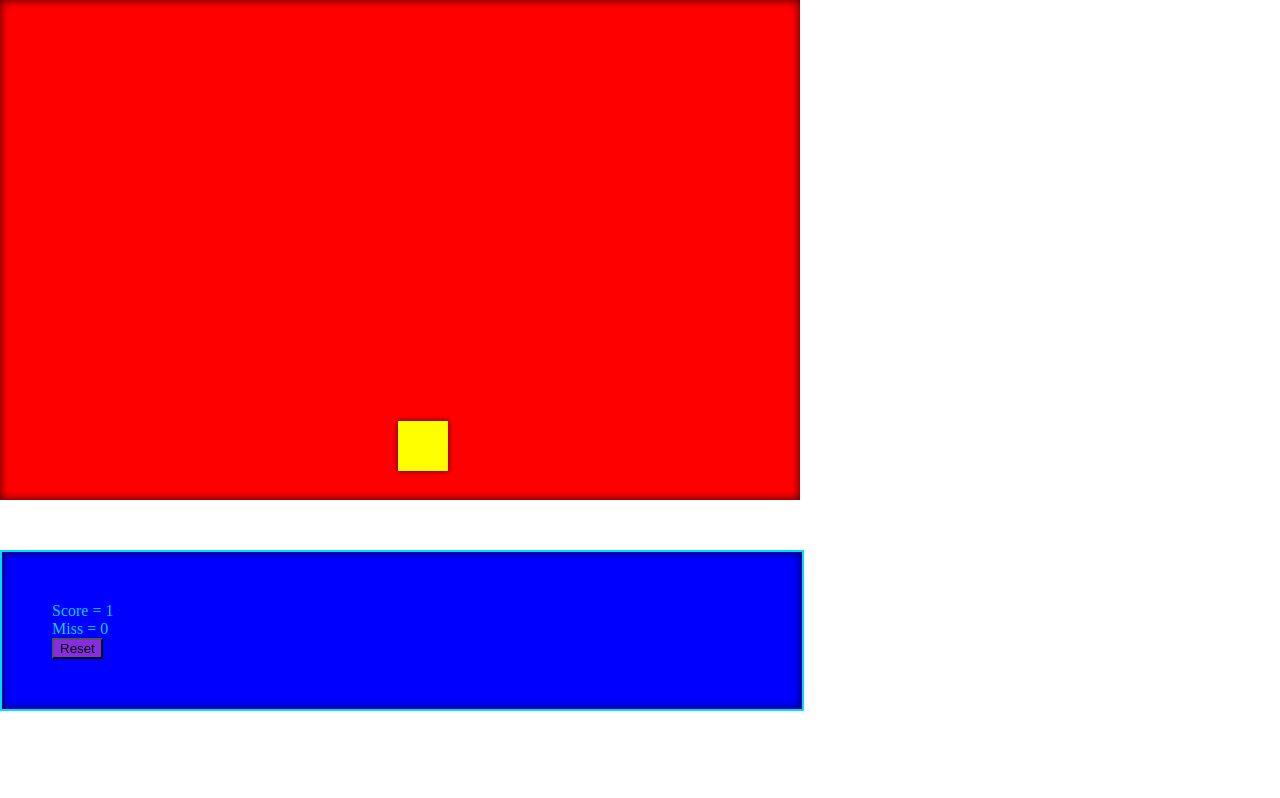
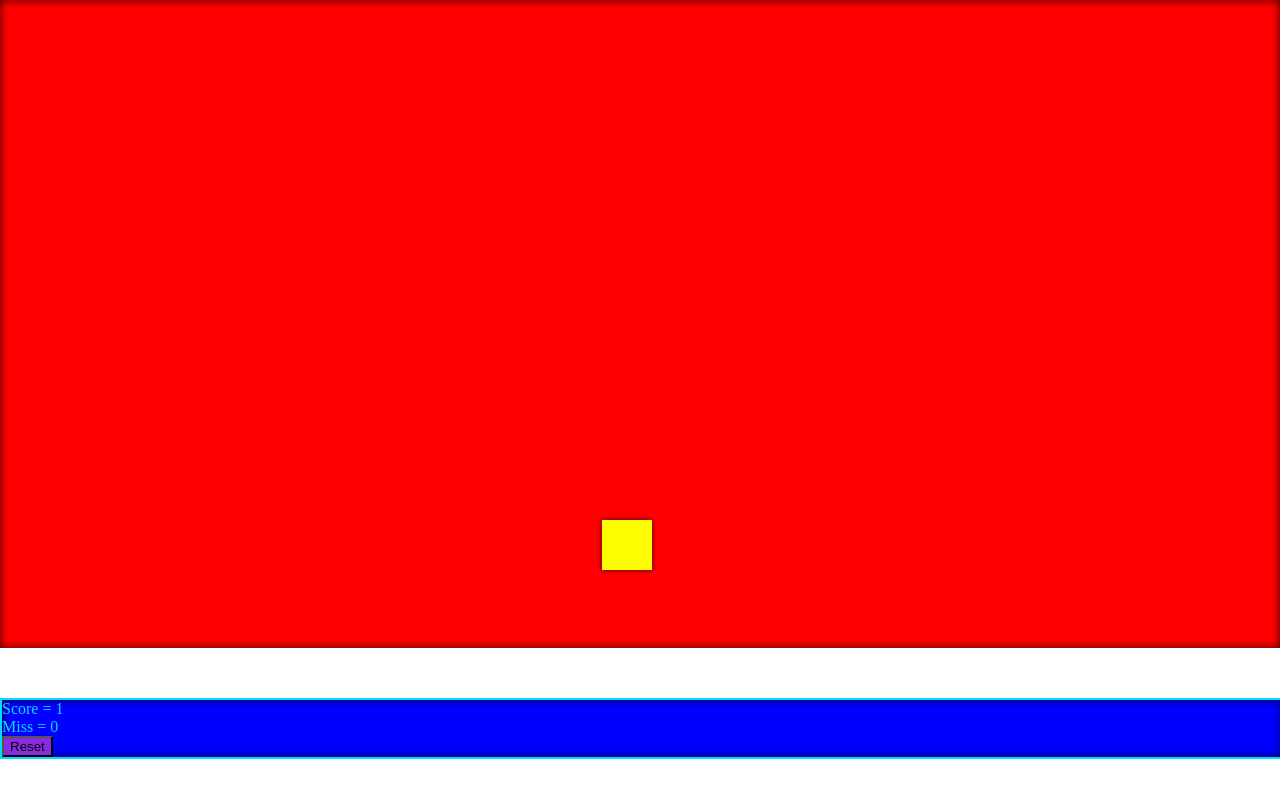
Before and after one commit to turtlebeasts/Ultra-possessive-game, a plain HTML site: page index.html in a window 1280 px wide. Both pictures are taken after a click on the element 25 px from the left and 25 px from the top of the page. Drawn offline with Linux system fonts and the light colour scheme.

Commit message:
Fixed for different viewports

```diff
--- a/index.js
+++ b/index.js
@@ -11,8 +11,8 @@ var start = false
 
 canvas.addEventListener("click", (e)=>{
     if(inside || !start) return
-    obj.style.top=Math.floor(Math.random() * 450)+"px"
-    obj.style.left=Math.floor(Math.random() * 750)+"px"
+    obj.style.top=Math.floor(Math.random() * 70)+"vh"
+    obj.style.left=Math.floor(Math.random() * 90)+"vw"
     missCounter++
     miss.innerHTML=missCounter
 })
@@ -20,8 +20,8 @@ canvas.addEventListener("click", (e)=>{
 obj.addEventListener("click", (e)=>{
     start=true
     canvas.style.backgroundColor="red"
-    obj.style.top=Math.floor(Math.random() * 450)+"px"
-    obj.style.left=Math.floor(Math.random() * 750)+"px"
+    obj.style.top=Math.floor(Math.random() * 70)+"vh"
+    obj.style.left=Math.floor(Math.random() * 90)+"vw"
     scoreCounter++
     score.innerHTML=scoreCounter
 })
--- a/style.css
+++ b/style.css
@@ -13,18 +13,17 @@ html, body{
 }
 
 #canvas{
-    width:800px;
-    height: 500px;
+    width:100%;
+    height: 100%;
     background-color: orange;
     box-shadow: inset 0px 0px 10px 0px rgba(0,0,0,0.75);
 }
 
 #debug{
-    width: 700px;
+    width: 100%;
     border: 2px solid rgb(0, 221, 255);
     margin-top: 50px;
     color: rgb(0, 221, 255);
-    padding: 50px;
     background-color: blue;
     box-shadow: inset 0px 0px 10px 0px rgba(0,0,0,0.75);
 }
```
